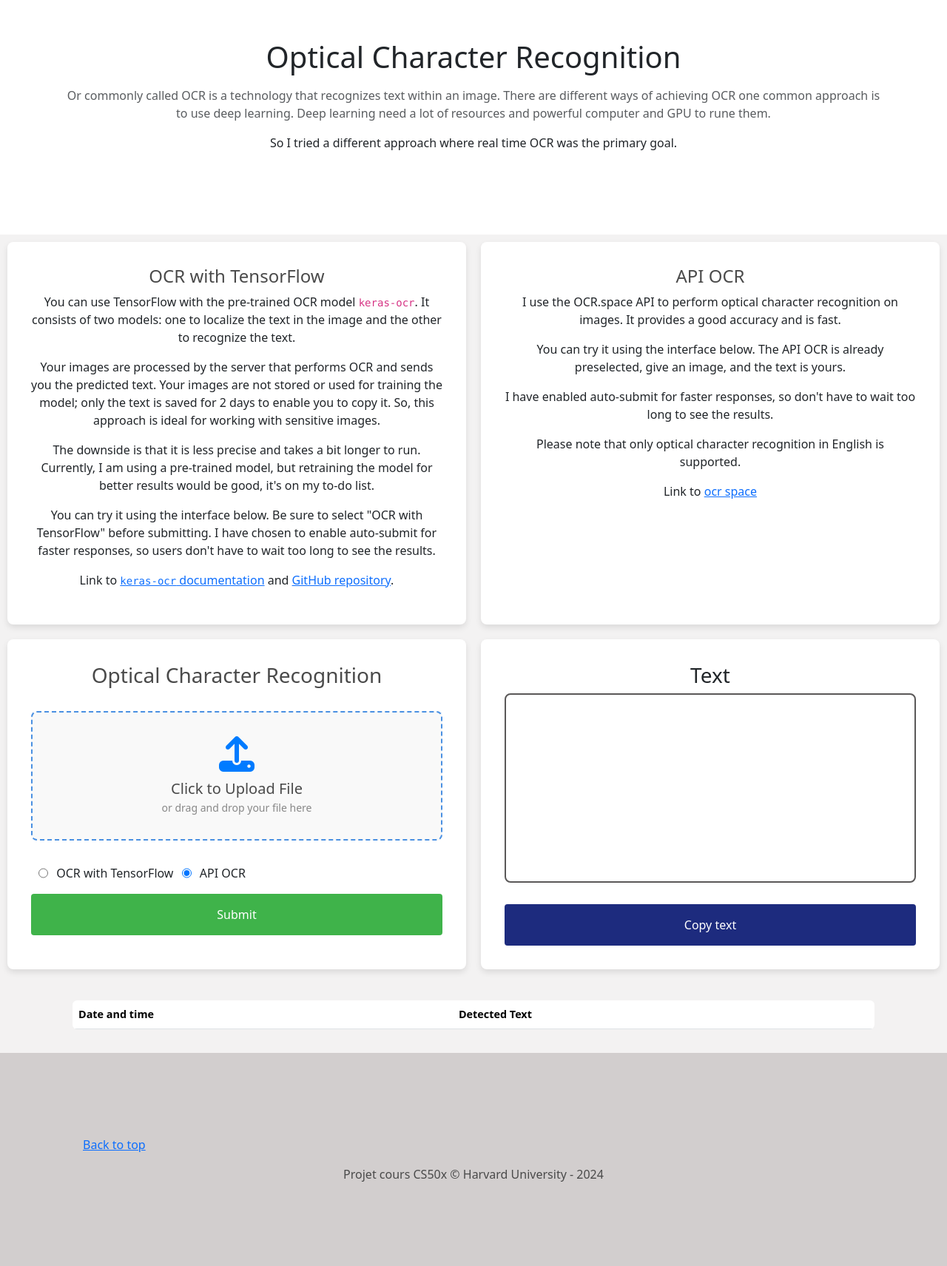
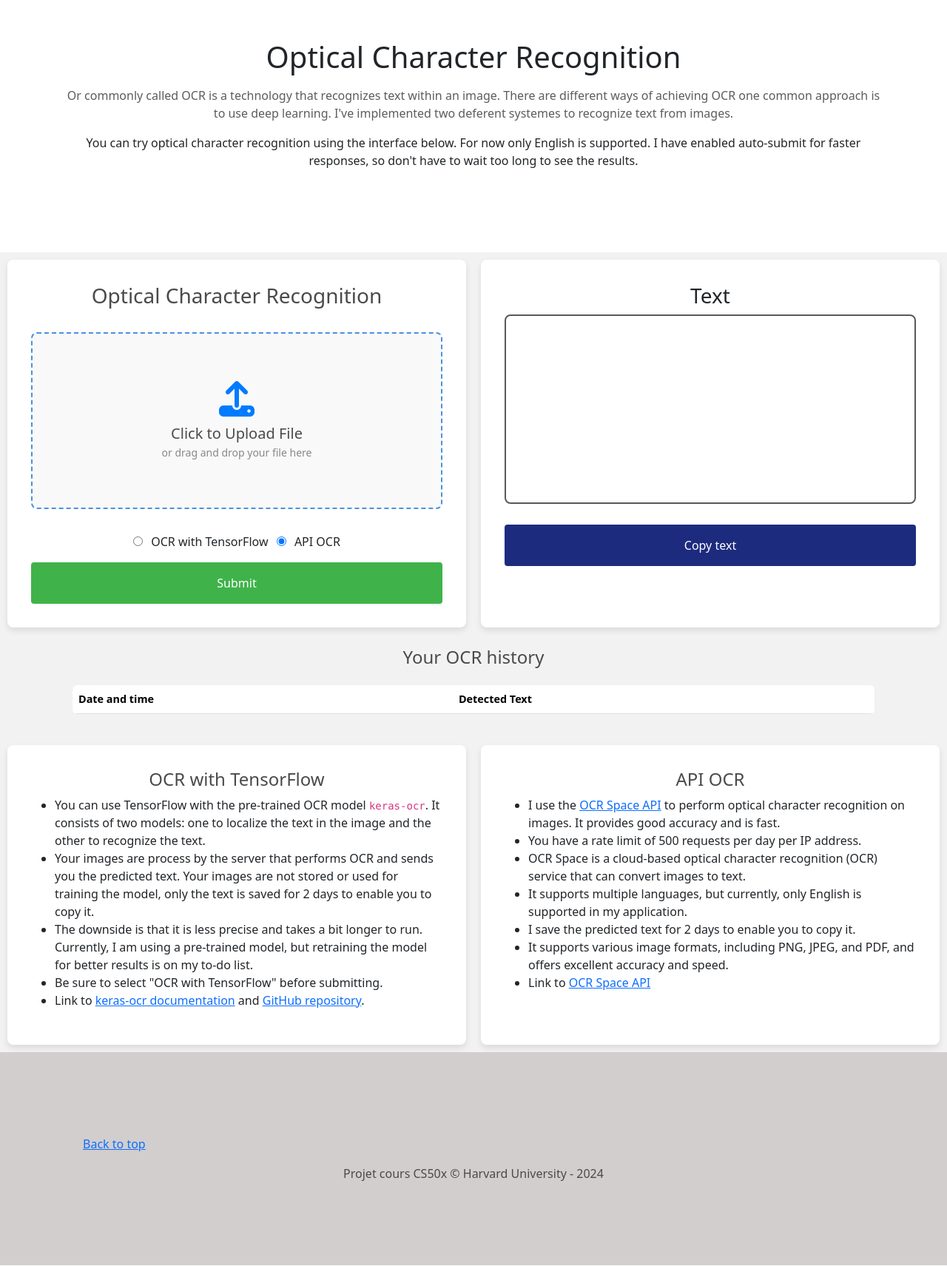
Before and after one commit to PiWebswiss/CS50-Project, a Flask app: page / in a window 1280 px wide. Shown: the part 829-2540 px from the top of the page at 74% size. Run offline with Flask 3, Linux system fonts and the light colour scheme; data comes from the database, SQL or seed files in the repository; data that the repository does not hold is empty; some libraries are stand-ins or nearby versions.

Commit message:
add text section

```diff
--- a/static/style.css
+++ b/static/style.css
@@ -44,6 +44,15 @@ body {
   text-align: center;
 }
 
+.box-ocr {
+  background-color: #fff;
+  padding: 2rem;
+  border-radius: 8px;
+  box-shadow: 0 4px 8px rgba(0, 0, 0, 0.1);
+  flex-grow: 1;
+  width: 100%;
+}
+
 @media (max-width: 600px) {
   .box-flex{
     flex-direction: column;
@@ -52,6 +61,7 @@ body {
     display: none;
   }
 }
+
 
 .container-drag {
   display: flex;
@@ -87,7 +97,7 @@ body {
   position: relative;
   border: 2px dashed #4A90E2;
   border-radius: 8px;
-  padding: 2rem;
+  padding: 3rem;
   margin: 2rem 0;
   background-color: #f9f9f9;
   cursor: pointer;
@@ -98,6 +108,13 @@ body {
   border-color: #000;
   background-color: #f0f0f0;
 }
+
+@media (min-width: 900px) {
+  .upload-container {
+    padding: 4rem;
+  }
+}
+
 
 /* File input styling */
 .file-input {
@@ -213,10 +230,12 @@ body {
 
 .radio-group {
   display: flex;
-  margin-left: 10px;
+  justify-content: center;
+  align-items: center;
   flex-direction: row;
   gap: 0.7rem;
 }
+
 
 .copy-text-box {
   display: flex;
--- a/templates/index.html
+++ b/templates/index.html
@@ -24,19 +24,13 @@
           <div class="collapse navbar-collapse" id="navbarNavDropdown">
             <ul class="navbar-nav me-auto mb-2 mb-lg-0">
                 <li class="nav-item">
-                <a class="nav-link active" aria-current="page" href="index.html">Home</a>
+                <a class="nav-link active" aria-current="page" href="index.html">Perform OCR</a>
                 </li>
                 <li class="nav-item">
-                <a class="nav-link" href="tools.html">Tools</a>
+                  <a class="nav-link" href="tools.html">OCR history</a>
                 </li>
-                <li class="nav-item dropdown">
-                <a class="nav-link dropdown-toggle" href="#" id="navbarDropdownMenuLink" role="button" data-bs-toggle="dropdown" aria-expanded="false">
-                    More
-                </a>
-                <ul class="dropdown-menu" aria-labelledby="navbarDropdownMenuLink">
-                    <li><a class="dropdown-item" href="brand.html">Brand</a></li>
-                    <li><a class="dropdown-item" href="extras.html">Extras</a></li>
-                </ul>
+                <li class="nav-item">
+                  <a class="nav-link" href="tools.html">OCR Models</a>
                 </li>
             </ul>
           </div>
@@ -57,9 +51,9 @@
       <p class="load text-muted">
         Or commonly called OCR is a technology that recognizes text within an image.
         There are different ways of achieving OCR one common approach is to use deep learning.
-        Deep learning need a lot of resources and powerful computer and GPU to rune them.
+        I've implemented two deferent systemes to recognize text from images.
       </p>
-      <p>So I tried a different approach where real time OCR was the primary goal.</p>
+      <p>You can try optical character recognition using the interface below. For now only English is supported. I have enabled auto-submit for faster responses, so don't have to wait too long to see the results.</p>
       <div class="pb-4"></div>
       <!-- User feedback -->
       <div class="feedback-box">
@@ -70,27 +64,6 @@
   </div>
   <!-- OCR model -->
   <div class="body-color">
-    <!-- Different model explained -->
-    <div class="box-flex">
-      <div class="box">
-        <!-- TO do change text  -->
-        <h4 class="center-text">OCR with TensorFlow</h4>
-        <p>You can use TensorFlow with the pre-trained OCR model <code>keras-ocr</code>. It consists of two models: one to localize the text in the image and the other to recognize the text.</p>
-        <p>Your images are processed by the server that performs OCR and sends you the predicted text. Your images are not stored or used for training the model; only the text is saved for 2 days to enable you to copy it. So, this approach is ideal for working with sensitive images.</p>
-        <p>The downside is that it is less precise and takes a bit longer to run. Currently, I am using a pre-trained model, but retraining the model for better results would be good, it's on my to-do list.</p>
-        <p>You can try it using the interface below. Be sure to select "OCR with TensorFlow" before submitting. I have chosen to enable auto-submit for faster responses, so users don't have to wait too long to see the results.</p>
-        <p>Link to <a href="https://keras-ocr.readthedocs.io/" target="_blank"><code>keras-ocr</code> documentation</a> and <a href="https://github.com/faustomorales/keras-ocr" target="_blank">GitHub repository</a>.</p>
-      </div>
-      <div class="box">
-        <h4 class="center-text">API OCR</h4>
-        <p>I use the OCR.space API to perform optical character recognition on images. It provides a good accuracy and is fast.</p>
-        <p>You can try it using the interface below. The API OCR is already preselected, give an image, and the text is yours.</p>
-        <p>I have enabled auto-submit for faster responses, so don't have to wait too long to see the results.</p>
-        <p>Please note that only optical character recognition in English is supported.</p>
-        <p>Link to <a href="https://ocr.space/ocrapi" target="_blank">ocr space</a></p>
-      </div>
-
-    </div>
     <div class="box-flex">
       <!-- Upload File  uning AJAX-->
       <div class="box">
@@ -104,7 +77,7 @@
               </label>
               <div class="file-upload-text">or drag and drop your file here</div>
           </div>
-          <!-- Add default lang  -->
+          <!-- button to choose a OCR model   -->
           <div class="radio-group">
             {% for ocr_model in ocr_models %}
               <input type="radio" class="radio-btn" name="ocr_model" value="{{ ocr_model }}"
@@ -127,6 +100,7 @@
     </div>
   <!-- Table with history -->
     <div class="container mt-3">
+      <h4 class="center-text">Your OCR history</h4>
       <div class="reponsive-table">
         <table id="dataTable" class="table ">
           <thead>
@@ -142,6 +116,58 @@
           </table>
         </div>
       </div>
+      <!-- Different model explained -->
+      <div class="box-flex">
+        <div class="box-ocr">
+          <!-- TO do change text  -->
+          <h4 class="center-text">OCR with TensorFlow</h4>
+          <ul>
+              <li>
+                  You can use TensorFlow with the pre-trained OCR model <code>keras-ocr</code>. It consists of two models: one to localize the text in the image and the other to recognize the text.
+              </li>
+              <li>
+                  Your images are process by the server that performs OCR and sends you the predicted text. Your images are not stored or used for training the model, only the text is saved for 2 days to enable you to copy it.
+              </li>
+              <li>
+                  The downside is that it is less precise and takes a bit longer to run. Currently, I am using a pre-trained model, but retraining the model for better results is on my to-do list.
+              </li>
+              <li>
+                  Be sure to select "OCR with TensorFlow" before submitting.
+              </li>
+              <li>
+                  Link to <a href="https://keras-ocr.readthedocs.io/" target="_blank">keras-ocr documentation</a> and <a href="https://github.com/faustomorales/keras-ocr" target="_blank">GitHub repository</a>.
+              </li>
+          </ul>
+        </div>
+        <div class="box-ocr">
+          <h4 class="center-text">API OCR</h4>
+          <ul>
+            <li>
+                I use the <a href="https://ocr.space/ocrapi" target="_blank">OCR Space API</a> to perform optical character recognition on images. It provides good accuracy and is fast.
+            </li>
+            <li>
+                You have a rate limit of 500 requests per day per IP address.
+            </li>
+            <li>
+                OCR Space is a cloud-based optical character recognition (OCR) service that can convert images to text.
+            </li>
+            <li>
+                It supports multiple languages, but currently, only English is supported in my application.
+            </li>
+            <li>
+              I save the predicted text for 2 days to enable you to copy it.
+            </li>
+            <li>
+                It supports various image formats, including PNG, JPEG, and PDF, and offers excellent accuracy and speed.
+            </li>
+            <li>
+                Link to <a href="https://ocr.space/ocrapi" target="_blank">OCR Space API</a>
+            </li>
+        </ul>
+
+        </div>
+    </div>
+
     </div>
 
 
```
